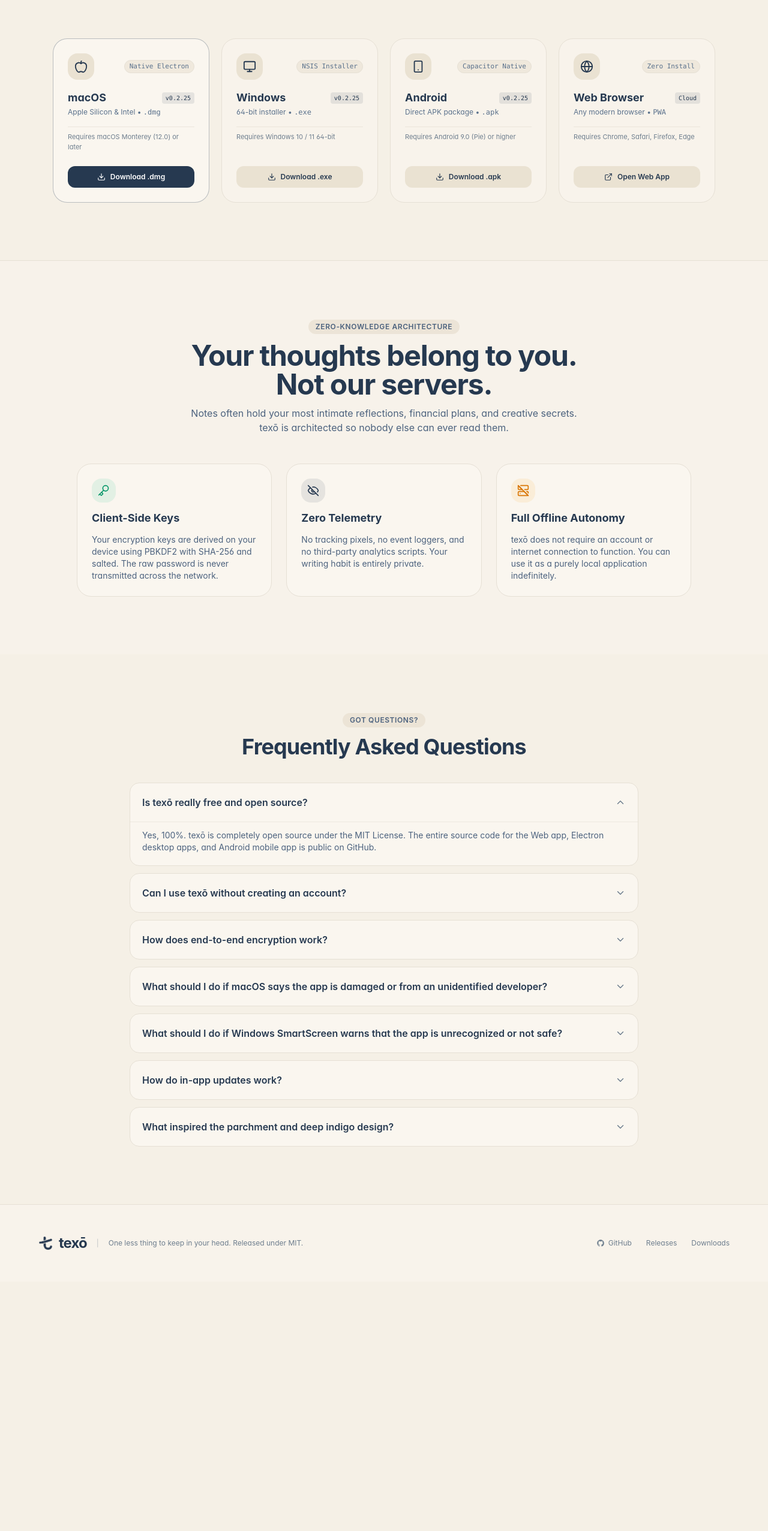
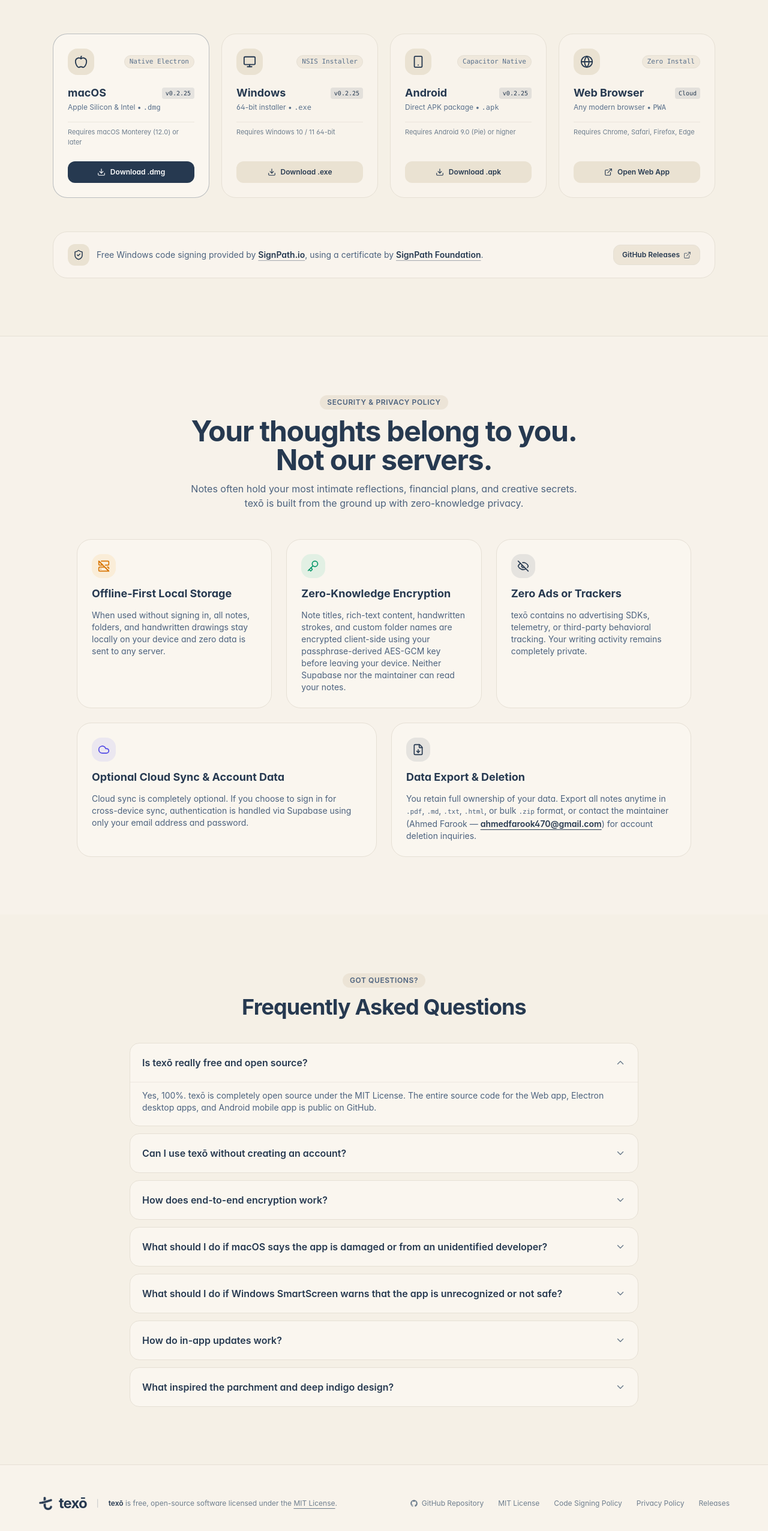
Before and after one commit to Ahmed-Farook/texo-landing-page, a React (Vite) app: page / in a window 1280 px wide. Shown: the part 2865-5418 px from the top of the page at 60% size. Before the commit the page ends 5002 px from the top, so only its background shows below. Built offline with nearby package versions, Linux system fonts and the light colour scheme; no server answers.

Commit message:
feat: add SignPath attribution, open-source repository links, and detailed Privacy Policy

```diff
--- a/src/components/Footer.tsx
+++ b/src/components/Footer.tsx
@@ -5,18 +5,28 @@ import { GithubIcon } from './Icons';
 export const Footer: React.FC = () => {
   return (
     <footer className="border-t border-[#E6E0D5] dark:border-[#223344] bg-[#FAF6EF]/60 dark:bg-[#101720]/80 py-12 px-4 sm:px-6 transition-colors">
-      <div className="max-w-6xl mx-auto flex flex-col sm:flex-row items-center justify-between gap-6 text-xs text-[#6E7E8E] dark:text-[#8AA0B4]">
-        {/* Brand & Copyright */}
+      <div className="max-w-6xl mx-auto flex flex-col md:flex-row items-center justify-between gap-6 text-xs text-[#6E7E8E] dark:text-[#8AA0B4]">
+        {/* Brand & Open-Source Attribution */}
         <div className="flex flex-col sm:flex-row items-center space-y-2 sm:space-y-0 sm:space-x-4 text-center sm:text-left">
           <Logo size={24} />
           <span className="hidden sm:inline opacity-40">|</span>
           <p>
-            One less thing to keep in your head. Released under MIT.
+            <strong className="font-semibold text-[#263950] dark:text-[#E8EEF3]">texō</strong> is
+            free, open-source software licensed under the{' '}
+            <a
+              href="https://github.com/Ahmed-Farook/notes-app/blob/main/LICENSE"
+              target="_blank"
+              rel="noopener noreferrer"
+              className="underline underline-offset-4 hover:text-[#263950] dark:hover:text-[#E8EEF3] transition-colors"
+            >
+              MIT License
+            </a>
+            .
           </p>
         </div>
 
-        {/* Links */}
-        <div className="flex items-center space-x-6">
+        {/* Repository, License & Policy Links */}
+        <div className="flex flex-wrap items-center justify-center gap-x-6 gap-y-2">
           <a
             href="https://github.com/Ahmed-Farook/notes-app"
             target="_blank"
@@ -24,22 +34,38 @@ export const Footer: React.FC = () => {
             className="hover:text-[#263950] dark:hover:text-[#E8EEF3] flex items-center space-x-1.5 transition-colors"
           >
             <GithubIcon size={14} />
-            <span>GitHub</span>
+            <span>GitHub Repository</span>
           </a>
           <a
-            href="https://github.com/Ahmed-Farook/notes-app/releases"
+            href="https://github.com/Ahmed-Farook/notes-app/blob/main/LICENSE"
+            target="_blank"
+            rel="noopener noreferrer"
+            className="hover:text-[#263950] dark:hover:text-[#E8EEF3] transition-colors"
+          >
+            MIT License
+          </a>
+          <a
+            href="https://github.com/Ahmed-Farook/notes-app#code-signing-policy"
+            target="_blank"
+            rel="noopener noreferrer"
+            className="hover:text-[#263950] dark:hover:text-[#E8EEF3] transition-colors"
+          >
+            Code Signing Policy
+          </a>
+          <a
+            href="#security"
+            className="hover:text-[#263950] dark:hover:text-[#E8EEF3] transition-colors"
+          >
+            Privacy Policy
+          </a>
+          <a
+            href="https://github.com/Ahmed-Farook/notes-app/releases/latest"
             target="_blank"
             rel="noopener noreferrer"
             className="hover:text-[#263950] dark:hover:text-[#E8EEF3] transition-colors"
           >
             Releases
           </a>
-          <a
-            href="#platforms"
-            className="hover:text-[#263950] dark:hover:text-[#E8EEF3] transition-colors"
-          >
-            Downloads
-          </a>
         </div>
       </div>
     </footer>
--- a/src/components/PlatformCards.tsx
+++ b/src/components/PlatformCards.tsx
@@ -6,6 +6,7 @@ import {
   Globe,
   Download,
   ExternalLink,
+  ShieldCheck,
 } from 'lucide-react';
 import { useLatestRelease } from '../utils/releaseLinks';
 
@@ -65,7 +66,7 @@ export const PlatformCards: React.FC<PlatformCardsProps> = ({ id = 'platforms' }
   ];
 
   return (
-    <section id={id} className="py-14 sm:py-24 max-w-6xl mx-auto px-4 sm:px-6 space-y-8 sm:space-y-16">
+    <section id={id} className="scroll-mt-16 py-14 sm:py-24 max-w-6xl mx-auto px-4 sm:px-6 space-y-8 sm:space-y-14">
       <div className="max-w-2xl mx-auto text-center space-y-3">
         <div className="inline-block px-3 py-1 rounded-full text-xs font-semibold uppercase tracking-wider text-[#4C627E] dark:text-[#7EAAD0] bg-[#EAE2D2]/80 dark:bg-[#1C2733]">
           Universal Access
@@ -140,6 +141,46 @@ export const PlatformCards: React.FC<PlatformCardsProps> = ({ id = 'platforms' }
           );
         })}
       </div>
+
+      {/* SignPath Code Signing Attribution & GitHub Releases */}
+      <div className="rounded-2xl sm:rounded-3xl border border-[#E6E0D5] dark:border-[#223344] bg-[#FAF6EF]/80 dark:bg-[#16202A]/90 px-5 py-4 sm:px-6 sm:py-5 flex flex-col md:flex-row items-center justify-between gap-4 text-xs sm:text-sm text-[#4C627E] dark:text-[#8AA0B4] shadow-2xs">
+        <div className="flex items-center space-x-3 text-center sm:text-left">
+          <div className="hidden sm:flex w-9 h-9 rounded-xl bg-[#EAE2D2] dark:bg-[#203448] text-[#263950] dark:text-[#7EAAD0] items-center justify-center shrink-0">
+            <ShieldCheck size={18} />
+          </div>
+          <p className="leading-relaxed">
+            Free Windows code signing provided by{' '}
+            <a
+              href="https://signpath.io/"
+              target="_blank"
+              rel="noopener noreferrer"
+              className="font-semibold text-[#263950] dark:text-[#7EAAD0] underline underline-offset-4 decoration-[#263950]/40 dark:decoration-[#7EAAD0]/40 hover:decoration-current transition-colors"
+            >
+              SignPath.io
+            </a>
+            , using a certificate by{' '}
+            <a
+              href="https://signpath.org/"
+              target="_blank"
+              rel="noopener noreferrer"
+              className="font-semibold text-[#263950] dark:text-[#7EAAD0] underline underline-offset-4 decoration-[#263950]/40 dark:decoration-[#7EAAD0]/40 hover:decoration-current transition-colors"
+            >
+              SignPath Foundation
+            </a>
+            .
+          </p>
+        </div>
+
+        <a
+          href="https://github.com/Ahmed-Farook/notes-app/releases/latest"
+          target="_blank"
+          rel="noopener noreferrer"
+          className="shrink-0 inline-flex items-center space-x-1.5 px-3.5 py-2 rounded-xl text-xs font-semibold text-[#263950] dark:text-[#E8EEF3] bg-[#EAE2D2]/80 dark:bg-[#1C2733] hover:bg-[#DFD6C4] dark:hover:bg-[#25394C] border border-[#E6E0D5] dark:border-[#2A3E52] transition-colors"
+        >
+          <span>GitHub Releases</span>
+          <ExternalLink size={13} className="opacity-70" />
+        </a>
+      </div>
     </section>
   );
 };
--- a/src/components/SecuritySection.tsx
+++ b/src/components/SecuritySection.tsx
@@ -1,63 +1,107 @@
 import React from 'react';
-import { Key, EyeOff, ServerOff } from 'lucide-react';
+import { Key, EyeOff, ServerOff, Cloud, FileDown } from 'lucide-react';
 
 export const SecuritySection: React.FC = () => {
   return (
-    <section id="security" className="py-14 sm:py-24 border-t border-[#E6E0D5] dark:border-[#223344] bg-[#FAF6EF]/40 dark:bg-[#101720]/40 transition-colors">
+    <section
+      id="security"
+      className="scroll-mt-16 py-14 sm:py-24 border-t border-[#E6E0D5] dark:border-[#223344] bg-[#FAF6EF]/40 dark:bg-[#101720]/40 transition-colors"
+    >
       <div className="max-w-6xl mx-auto px-4 sm:px-6 space-y-8 sm:space-y-12">
         <div className="max-w-2xl mx-auto text-center space-y-3">
           <div className="inline-block px-3 py-1 rounded-full text-xs font-semibold uppercase tracking-wider text-[#4C627E] dark:text-[#7EAAD0] bg-[#EAE2D2]/80 dark:bg-[#1C2733]">
-            Zero-Knowledge Architecture
+            Security &amp; Privacy Policy
           </div>
           <h2 className="text-2xl sm:text-4xl md:text-5xl font-bold tracking-tight text-[#263950] dark:text-[#E8EEF3]">
             Your thoughts belong to you.<br />Not our servers.
           </h2>
           <p className="text-sm sm:text-base text-[#4C627E] dark:text-[#8AA0B4]">
             Notes often hold your most intimate reflections, financial plans, and creative secrets.
-            texō is architected so nobody else can ever read them.
+            texō is built from the ground up with zero-knowledge privacy.
           </p>
         </div>
 
-        <div className="grid grid-cols-1 sm:grid-cols-3 gap-4 sm:gap-6 max-w-5xl mx-auto">
-          {/* Item 1 */}
-          <div className="p-5 sm:p-6 rounded-2xl sm:rounded-3xl bg-[#FAF6EF] dark:bg-[#1C2733] border border-[#E6E0D5] dark:border-[#223344] space-y-3 shadow-xs">
+        <div className="grid grid-cols-1 md:grid-cols-6 gap-4 sm:gap-6 max-w-5xl mx-auto">
+          {/* Item 1: Offline-First Local Storage */}
+          <div className="md:col-span-2 p-5 sm:p-6 rounded-2xl sm:rounded-3xl bg-[#FAF6EF] dark:bg-[#1C2733] border border-[#E6E0D5] dark:border-[#223344] space-y-3 shadow-xs">
+            <div className="w-10 h-10 rounded-2xl bg-amber-500/10 text-amber-600 dark:text-amber-400 flex items-center justify-center">
+              <ServerOff size={20} />
+            </div>
+            <h3 className="text-lg font-bold text-[#263950] dark:text-[#E8EEF3]">
+              Offline-First Local Storage
+            </h3>
+            <p className="text-xs sm:text-sm text-[#4C627E] dark:text-[#8AA0B4] leading-relaxed">
+              When used without signing in, all notes, folders, and handwritten drawings stay locally
+              on your device and zero data is sent to any server.
+            </p>
+          </div>
+
+          {/* Item 2: Zero-Knowledge End-to-End Encryption */}
+          <div className="md:col-span-2 p-5 sm:p-6 rounded-2xl sm:rounded-3xl bg-[#FAF6EF] dark:bg-[#1C2733] border border-[#E6E0D5] dark:border-[#223344] space-y-3 shadow-xs">
             <div className="w-10 h-10 rounded-2xl bg-emerald-500/10 text-emerald-600 dark:text-emerald-400 flex items-center justify-center">
               <Key size={20} />
             </div>
             <h3 className="text-lg font-bold text-[#263950] dark:text-[#E8EEF3]">
-              Client-Side Keys
+              Zero-Knowledge Encryption
             </h3>
             <p className="text-xs sm:text-sm text-[#4C627E] dark:text-[#8AA0B4] leading-relaxed">
-              Your encryption keys are derived on your device using PBKDF2 with SHA-256 and salted.
-              The raw password is never transmitted across the network.
+              Note titles, rich-text content, handwritten strokes, and custom folder names are
+              encrypted client-side using your passphrase-derived AES-GCM key before leaving your
+              device. Neither Supabase nor the maintainer can read your notes.
             </p>
           </div>
 
-          {/* Item 2 */}
-          <div className="p-5 sm:p-6 rounded-2xl sm:rounded-3xl bg-[#FAF6EF] dark:bg-[#1C2733] border border-[#E6E0D5] dark:border-[#223344] space-y-3 shadow-xs">
+          {/* Item 3: Zero Ads or Trackers */}
+          <div className="md:col-span-2 p-5 sm:p-6 rounded-2xl sm:rounded-3xl bg-[#FAF6EF] dark:bg-[#1C2733] border border-[#E6E0D5] dark:border-[#223344] space-y-3 shadow-xs">
             <div className="w-10 h-10 rounded-2xl bg-[#263950]/10 dark:bg-[#7EAAD0]/15 text-[#263950] dark:text-[#7EAAD0] flex items-center justify-center">
               <EyeOff size={20} />
             </div>
             <h3 className="text-lg font-bold text-[#263950] dark:text-[#E8EEF3]">
-              Zero Telemetry
+              Zero Ads or Trackers
             </h3>
             <p className="text-xs sm:text-sm text-[#4C627E] dark:text-[#8AA0B4] leading-relaxed">
-              No tracking pixels, no event loggers, and no third-party analytics scripts. Your
-              writing habit is entirely private.
+              texō contains no advertising SDKs, telemetry, or third-party behavioral tracking. Your
+              writing activity remains completely private.
             </p>
           </div>
 
-          {/* Item 3 */}
-          <div className="p-5 sm:p-6 rounded-2xl sm:rounded-3xl bg-[#FAF6EF] dark:bg-[#1C2733] border border-[#E6E0D5] dark:border-[#223344] space-y-3 shadow-xs">
-            <div className="w-10 h-10 rounded-2xl bg-amber-500/10 text-amber-600 dark:text-amber-400 flex items-center justify-center">
-              <ServerOff size={20} />
+          {/* Item 4: Optional Cloud Sync & Account Data */}
+          <div className="md:col-span-3 p-5 sm:p-6 rounded-2xl sm:rounded-3xl bg-[#FAF6EF] dark:bg-[#1C2733] border border-[#E6E0D5] dark:border-[#223344] space-y-3 shadow-xs">
+            <div className="w-10 h-10 rounded-2xl bg-indigo-500/10 text-indigo-600 dark:text-indigo-400 flex items-center justify-center">
+              <Cloud size={20} />
             </div>
             <h3 className="text-lg font-bold text-[#263950] dark:text-[#E8EEF3]">
-              Full Offline Autonomy
+              Optional Cloud Sync &amp; Account Data
             </h3>
             <p className="text-xs sm:text-sm text-[#4C627E] dark:text-[#8AA0B4] leading-relaxed">
-              texō does not require an account or internet connection to function. You can use it as a
-              purely local application indefinitely.
+              Cloud sync is completely optional. If you choose to sign in for cross-device sync,
+              authentication is handled via Supabase using only your email address and password.
+            </p>
+          </div>
+
+          {/* Item 5: Data Export & Deletion */}
+          <div className="md:col-span-3 p-5 sm:p-6 rounded-2xl sm:rounded-3xl bg-[#FAF6EF] dark:bg-[#1C2733] border border-[#E6E0D5] dark:border-[#223344] space-y-3 shadow-xs">
+            <div className="w-10 h-10 rounded-2xl bg-[#263950]/10 dark:bg-[#7EAAD0]/15 text-[#263950] dark:text-[#7EAAD0] flex items-center justify-center">
+              <FileDown size={20} />
+            </div>
+            <h3 className="text-lg font-bold text-[#263950] dark:text-[#E8EEF3]">
+              Data Export &amp; Deletion
+            </h3>
+            <p className="text-xs sm:text-sm text-[#4C627E] dark:text-[#8AA0B4] leading-relaxed">
+              You retain full ownership of your data. Export all notes anytime in{' '}
+              <code className="font-mono text-[11px]">.pdf</code>,{' '}
+              <code className="font-mono text-[11px]">.md</code>,{' '}
+              <code className="font-mono text-[11px]">.txt</code>,{' '}
+              <code className="font-mono text-[11px]">.html</code>, or bulk{' '}
+              <code className="font-mono text-[11px]">.zip</code> format, or contact the maintainer
+              (Ahmed Farook &mdash;{' '}
+              <a
+                href="mailto:ahmedfarook470@gmail.com"
+                className="font-semibold text-[#263950] dark:text-[#7EAAD0] underline underline-offset-4 hover:opacity-80 transition-opacity"
+              >
+                ahmedfarook470@gmail.com
+              </a>
+              ) for account deletion inquiries.
             </p>
           </div>
         </div>
```
